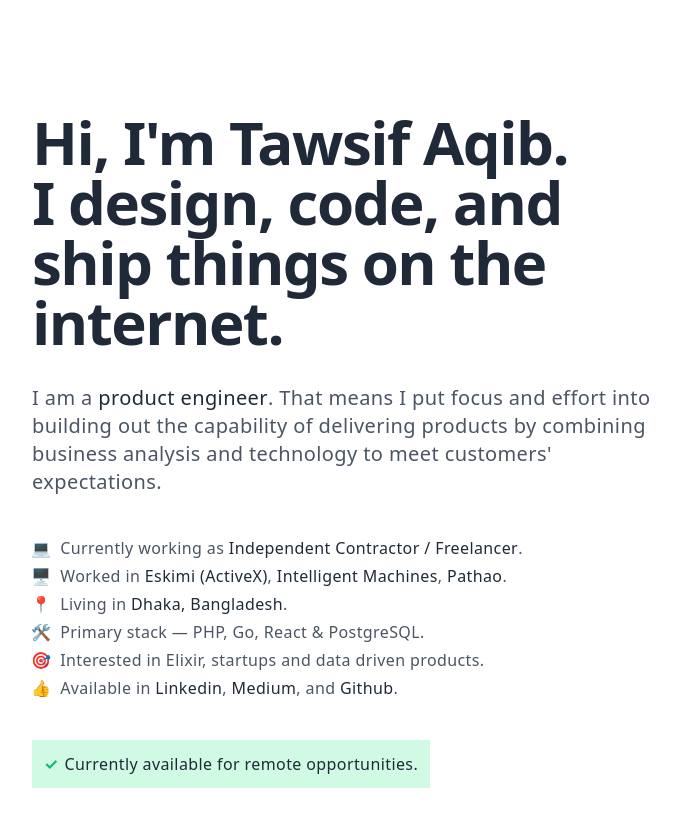
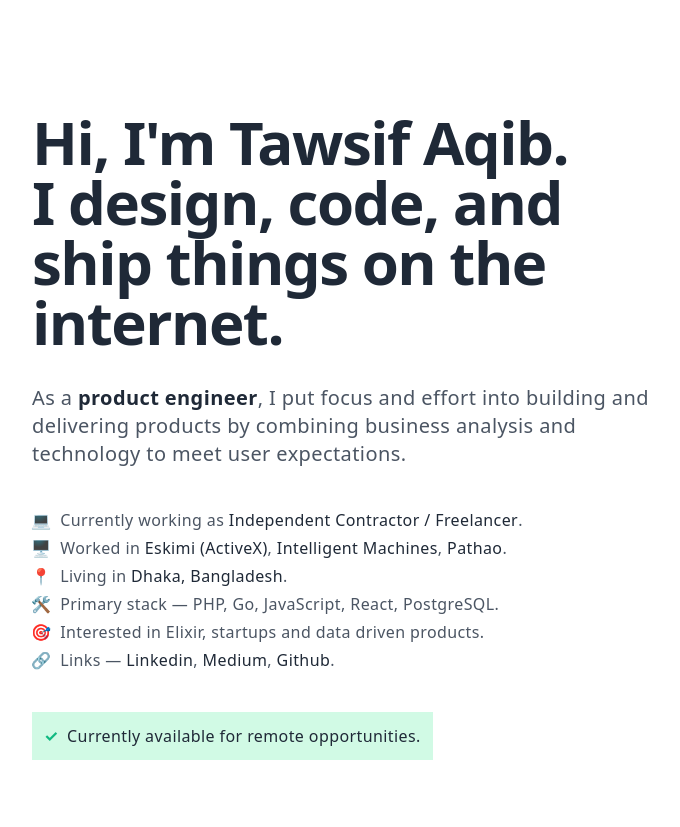
Before and after one commit to munza/munza.github.io, a Jekyll site: the page built from index.html, in a window 1280 px wide. Shown: the top 827 px of the page, without its empty margins (96-776 px from the left). Built offline with Jekyll 4.4.1, drawn with Linux system fonts in a browser that asks for light colours.

Commit message:
Update personal details and links title

```diff
--- a/index.html
+++ b/index.html
@@ -10,57 +10,60 @@ title: Me
   </h1>
 
   <p class="mt-8 text-xl text-gray-600">
-    I am a
+    As a
     <a href="https://hackernoon.com/who-is-product-engineer-cl4l3yiu" target="_blank"
-      class="font-medium text-gray-800 hover:underline">product engineer</a>.
-    That means I put focus and effort into building out the capability of delivering products by combining business
-    analysis and technology to meet customers' expectations.
+      class="font-bold text-gray-800 hover:underline">product engineer</a>,
+    I put focus and effort into building and delivering products by combining business
+    analysis and technology to meet user expectations.
   </p>
 
   <ul class="my-10 text-gray-600 space-y-2 md:space-y-1 -text-indent-6 pl-6">
     <li>
       <span class="mr-1 w-4">💻</span>
-      Currently working as <a
-        href=" https://medium.com/@talentdeskio/contractor-vs-freelancer-whats-the-difference-b76ab5fb9661"
+      Currently working as
+      <a href=" https://medium.com/@talentdeskio/contractor-vs-freelancer-whats-the-difference-b76ab5fb9661"
         target="_blank" class="font-medium text-gray-800 hover:underline">
         Independent Contractor / Freelancer</a>.
     </li>
     <li><span class="mr-1">🖥</span>
       Worked in
-      <a href="https://business.eskimi.com" target="_blank" class="font-medium text-gray-800 hover:underline">
-        Eskimi (ActiveX)</a>,
+      <a href="https://business.eskimi.com" target="_blank" class="font-medium text-gray-800 hover:underline">Eskimi
+        (ActiveX)</a>,
       <a href="https://bd.linkedin.com/company/intelligentmachines" target="_blank"
-        class="font-medium text-gray-800 hover:underline">
-        Intelligent Machines</a>,
-      <a href="https://pathao.com/?lang=en" target="_blank" class="font-medium text-gray-800 hover:underline">
-        Pathao</a>.
+        class="font-medium text-gray-800 hover:underline">Intelligent Machines</a>,
+      <a href="https://pathao.com/?lang=en" target="_blank"
+        class="font-medium text-gray-800 hover:underline">Pathao</a>.
     </li>
     <li>
       <span class="mr-1">📍</span>
-      Living in <a href="https://goo.gl/maps/b1N8Zp2ZstzdaF4A6" target="_blank"
+      Living in
+      <a href="https://goo.gl/maps/b1N8Zp2ZstzdaF4A6" target="_blank"
         class="font-medium text-gray-800 hover:underline">Dhaka, Bangladesh</a>.
     </li>
     <li>
       <span class="mr-1">🛠</span>
-      Primary stack — PHP, Go, React & PostgreSQL.
+      Primary stack — PHP, Go, JavaScript, React, PostgreSQL.
     </li>
     <li>
       <span class="mr-1">🎯</span>
       Interested in Elixir, startups and data driven products.
     </li>
     <li>
-      <span class="mr-1">👍</span>
-      Available in <a href="https://www.linkedin.com/in/tawsifaqib" target="_blank"
-        class="font-medium text-gray-800 hover:underline">Linkedin</a>, <a href="https://medium.com/@munza"
-        target="_blank" class="font-medium text-gray-800 hover:underline">Medium</a>, and <a
-        href="https://github.com/munza" target="_blank" class="font-medium text-gray-800 hover:underline">Github</a>.
+      <span class="mr-1">🔗</span>
+      Links —
+      <a href="https://www.linkedin.com/in/tawsifaqib" target="_blank"
+        class="font-medium text-gray-800 hover:underline">Linkedin</a>,
+      <a href="https://medium.com/@munza" target="_blank" class="font-medium text-gray-800 hover:underline">Medium</a>,
+      <a href="https://github.com/munza" target="_blank" class="font-medium text-gray-800 hover:underline">Github</a>.
     </li>
   </ul>
 
   <div class="text-gray-800 my-10">
     <div class="inline-block bg-green-100 p-3">
       <p class="-text-indent-5 pl-5">
-        <span class="text-green-500 font-bold mr-1.5">✓</span>Currently available for remote opportunities.</p>
+        <span class="text-green-500 font-bold mr-1">✓</span>
+        Currently available for remote opportunities.
+      </p>
     </div>
   </div>
 </section>
```
